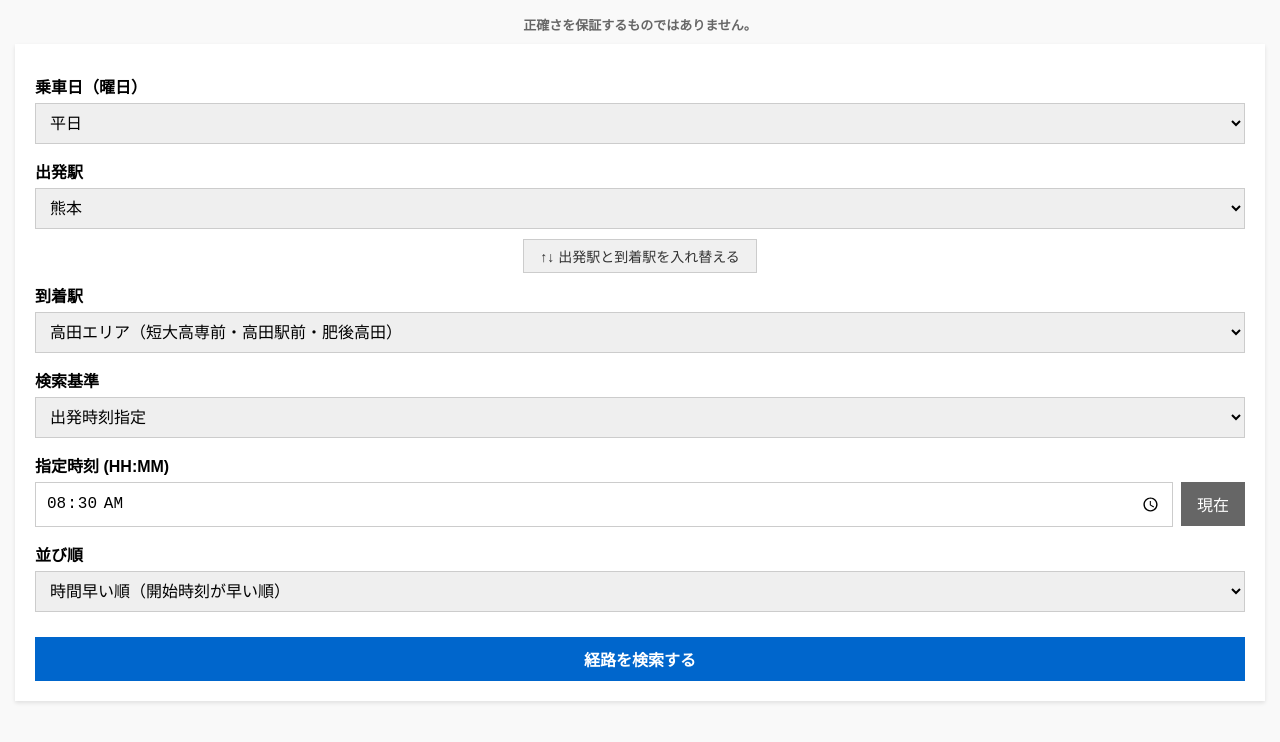
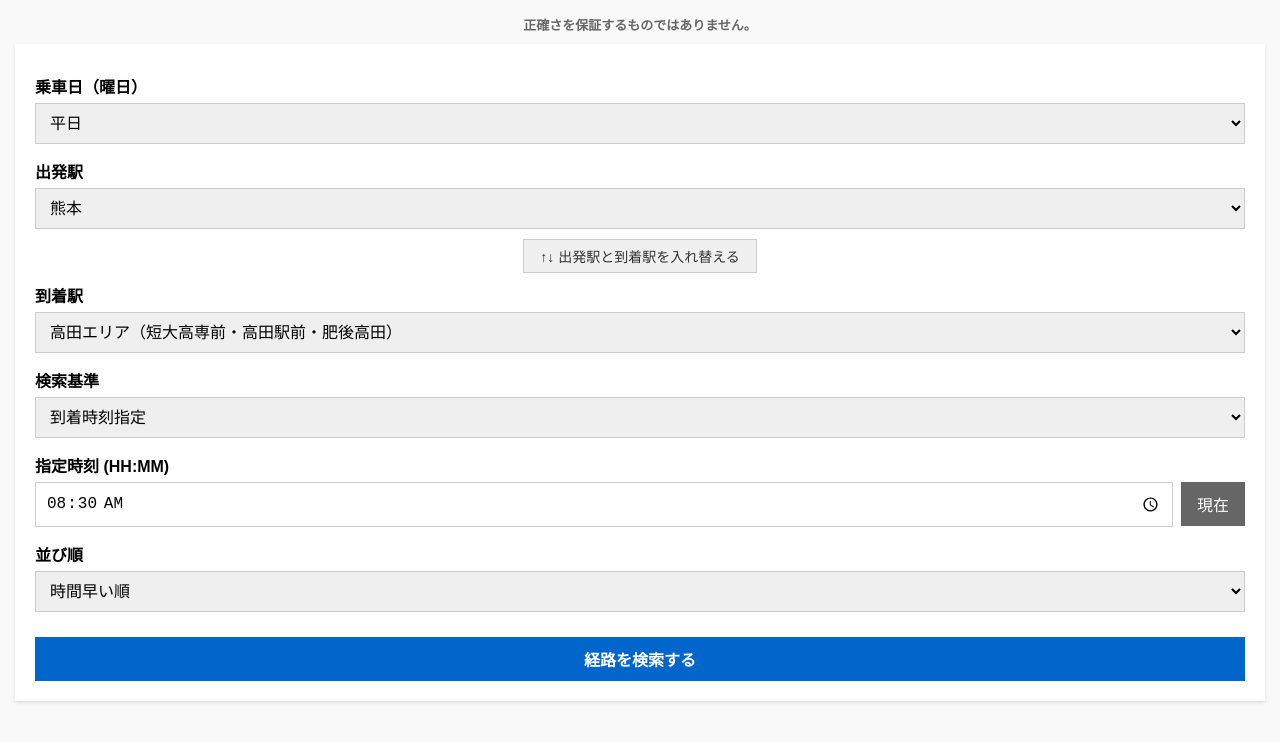
Before and after one commit to ac2445naga-arch/timetable-0918, a plain HTML site: page index.html in a window 1280 px wide. Drawn offline with Linux system fonts and the light colour scheme.

Commit message:
Update index.html

```diff
--- a/index.html
+++ b/index.html
@@ -3,7 +3,7 @@
 <head>
   <meta charset="UTF-8">
   <meta name="viewport" content="width=device-width, initial-scale=1.0">
-  <title>時刻表・乗換検索</title>
+  <title>代行輸送乗換検索</title>
   <style>
     /* 画面全体（body）の基本配置と背景 */
     body { font-family: sans-serif; margin: 0; padding: 15px; background: #f9f9f9; width: 100%; box-sizing: border-box; }
@@ -119,7 +119,7 @@
       <label>検索基準</label>
       <select id="searchType">
         <option value="dep">出発時刻指定</option>
-        <option value="arr">到着時刻指定</option>
+        <option value="arr" selected>到着時刻指定</option>
       </select>
     </div>
 
@@ -134,8 +134,8 @@
     <div class="form-group">
       <label>並び順</label>
       <select id="sortOrder">
-        <option value="depAsc">時間早い順（開始時刻が早い順）</option>
-        <option value="arrDesc">時間遅い順（終了時刻が遅い順）</option>
+        <option value="depAsc">時間早い順</option>
+        <option value="arrDesc">時間遅い順</option>
         <option value="duration">所要時間順</option>
       </select>
     </div>
```
